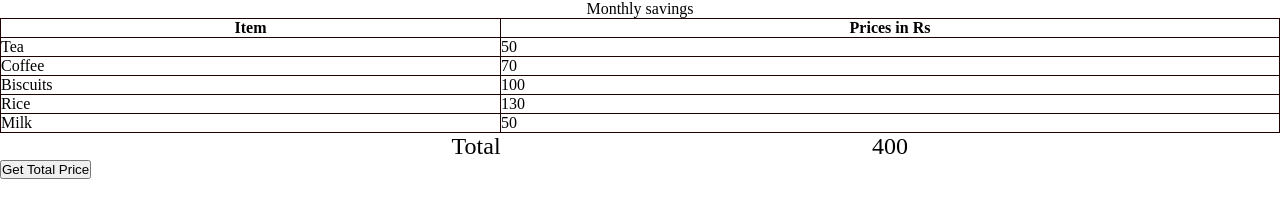
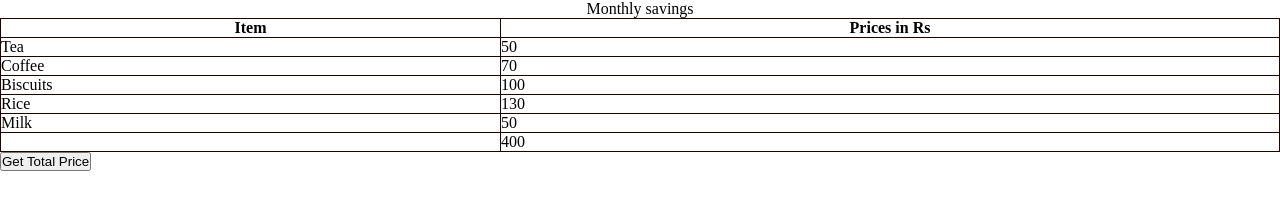
Before and after one commit to acciojob/grofers-checkout-sekhsabiruddin, a website: page main.html in a window 1280 px wide. Both pictures are taken after a click on the button "Get Total Price". Drawn offline with Linux system fonts and the light colour scheme.

Commit message:
created a submission

```diff
--- a/main.html
+++ b/main.html
@@ -8,7 +8,7 @@
 
 <body>
     <!-- the entire body must be written by student -->
-    <table style="width: 100%">
+    <table style="width: 100%" id='table'>
     <caption>
       Monthly savings
     </caption>
--- a/script.js
+++ b/script.js
@@ -1,32 +1,19 @@
 const getSumBtn = document.createElement("button");
 getSumBtn.append("Get Total Price");
 document.body.appendChild(getSumBtn);
-let ans = 0;
+
 const getSum = () => {
-  //Add your code here
-  //   let price = document.getElementsByClassName("price");
-  let price = document.querySelectorAll(".price");
-  console.log(price);
-  price.forEach((ele) => {
-    ans += parseInt(ele.innerHTML);
-  });
-  let tbody = document.getElementsByTagName("tbody");
-  let tr = document.createElement("tr");
-  let td = document.createElement("td");
-  let td1 = document.createElement("td");
-  td.innerHTML = "Total";
-  td.id = "total";
-  td1.id = "result";
-  tr.append(td);
-  tr.append(td1);
-  tbody[0].append(tr);
-  document.getElementById("result").innerHTML = ans;
+//Add your code here
+	let prices = document.querySelectorAll('.price');
+	let sum = 0;
+	prices.forEach(price => {
+		sum += parseFloat(price.textContent);
+	});
+	document.getElementById('table').innerHTML += `
+	   <tr id="ans">
+          <td></td>
+          <td>${sum}</td>
+        </tr>`
 };
 
-getSumBtn.addEventListener("click", getSum);
-
-// let tr = `<tr>
-// <td id="total">Total</td>
-//  <td id="result"></td>
-// </tr>`;
-// tbody.innerHTML = tr;
+getSumBtn.addEventListener("click", getSum)
```
